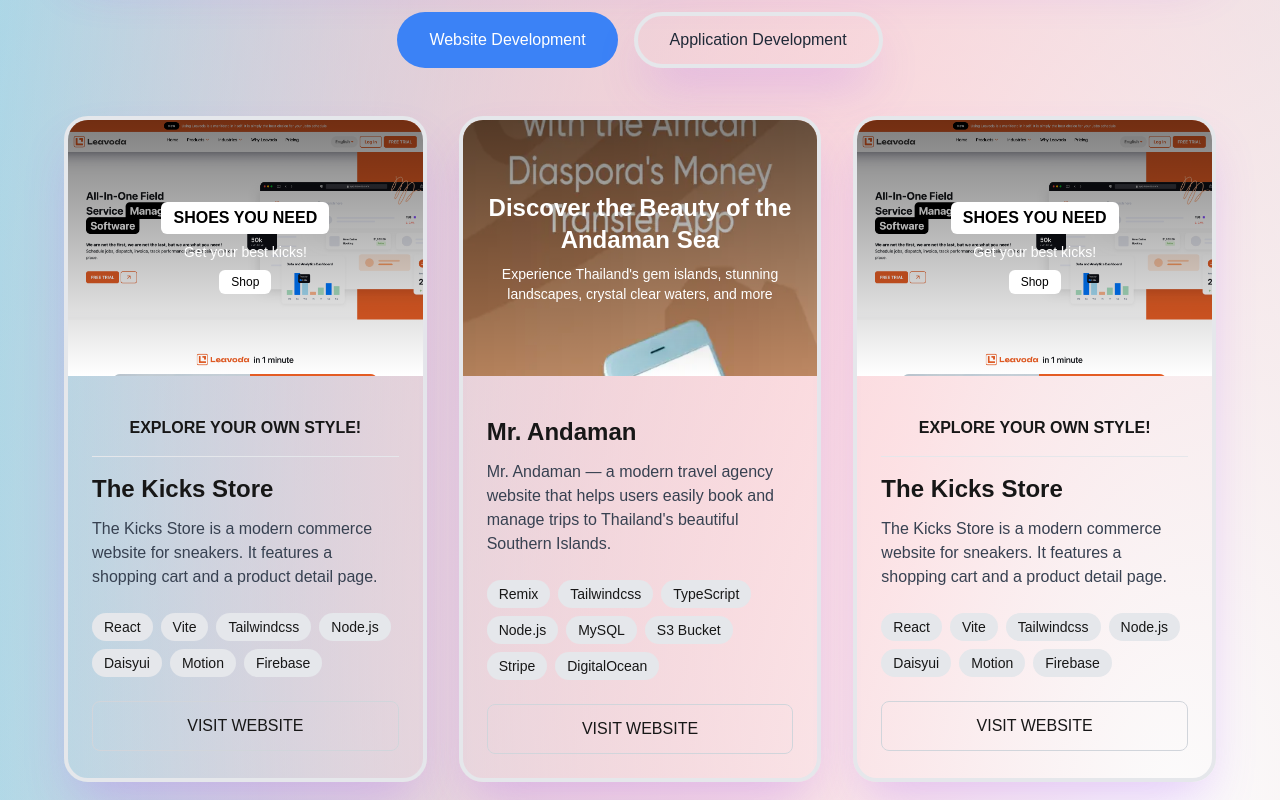
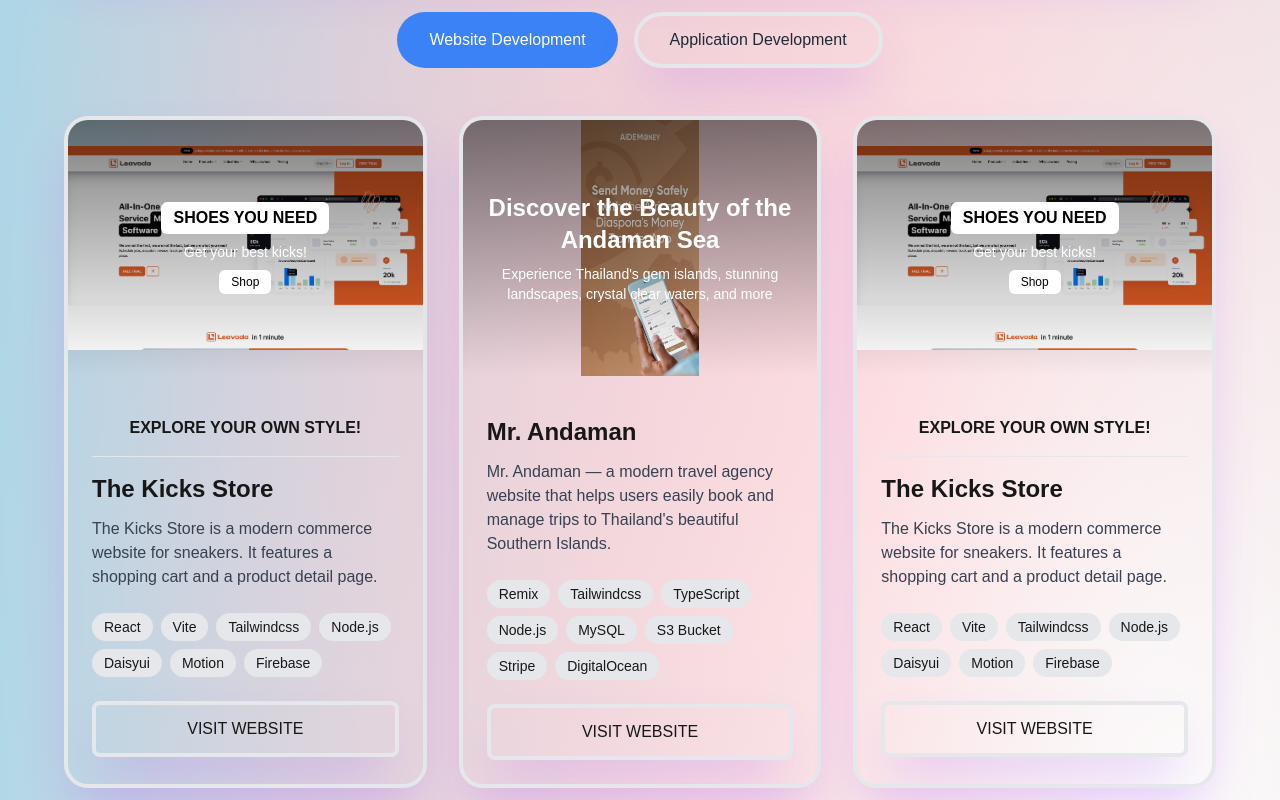
Before and after one commit to Ritzrawal/myportfolio, a Next.js app: page / in a window 1280 px wide. Shown: the part 1080-1880 px from the top of the page. Built offline with nearby package versions, Linux system fonts and the light colour scheme.

Commit message:
added the custome page

```diff
--- a/src/app/component/project-card.tsx
+++ b/src/app/component/project-card.tsx
@@ -13,6 +13,7 @@ export function ProjectCard({ project }: ProjectCardProps) {
         <Image
           src={project.image || '/placeholder.svg'}
           alt={project.title}
+          style={{ objectFit: 'contain' }}
           fill //   sizes='100%'
           className='object-cover'
         />
@@ -73,7 +74,7 @@ export function ProjectCard({ project }: ProjectCardProps) {
         </div>
         <Link
           href={project.websiteUrl}
-          className='block text-center py-3 border border-gray-300 rounded-lg font-medium'
+          className='block text-center py-3  rounded-lg font-medium border-4 shadow-2xl shadow-purple-500/30'
         >
           VISIT WEBSITE
         </Link>
```
